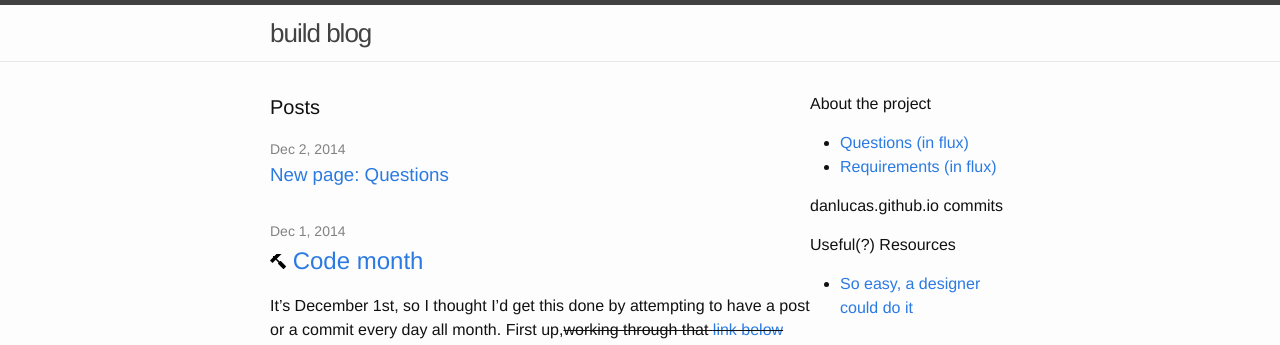
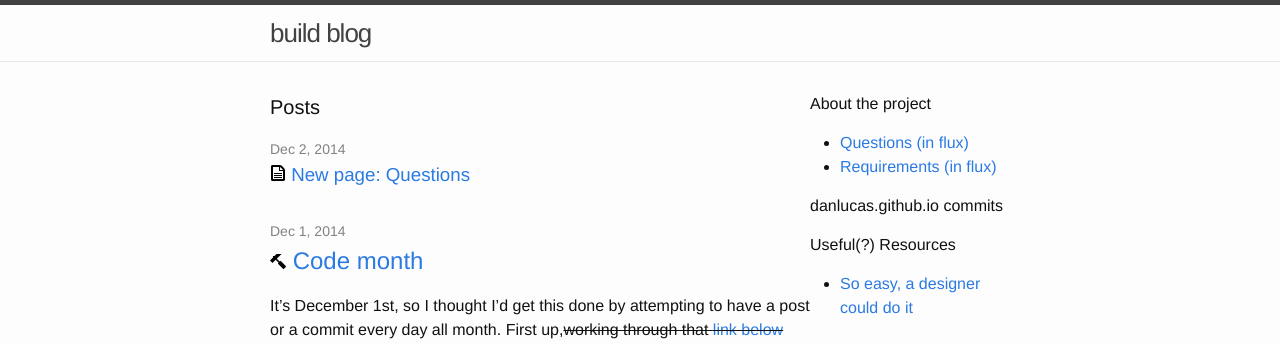
Before and after one commit to danlucas/buildblog, a Jekyll site: the page built from index.html, in a window 1280 px wide. Shown: the top 345 px of the page. Built offline with Jekyll 4.4.1, drawn with Linux system fonts in a browser that asks for light colours.

Commit message:
added a file icon

```diff
--- a/_includes/icons.html
+++ b/_includes/icons.html
@@ -1,5 +1,9 @@
 <svg display="none" version="1.1" xmlns="http://www.w3.org/2000/svg" xmlns:xlink="http://www.w3.org/1999/xlink">
     <defs>
+        <symbol id="icon-file" viewBox="0 0 1024 1024">
+            <title>file</title>
+            <path class="path1" d="M892.118 188.118l-120.234-120.236c-37.338-37.336-111.084-67.882-163.884-67.882h-448c-52.8 0-96 43.2-96 96v832c0 52.8 43.2 96 96 96h704c52.8 0 96-43.2 96-96v-576c0-52.8-30.546-126.546-67.882-163.882zM640 135.562c2.196 0.804 4.452 1.68 6.758 2.636 18.060 7.482 30.598 16.176 34.616 20.194l120.236 120.238c4.018 4.018 12.712 16.554 20.194 34.614 0.956 2.306 1.832 4.562 2.636 6.756h-184.44v-184.438zM832 896h-640v-768h384v256h256v512zM256 512h512v64h-512zM256 640h512v64h-512zM256 768h512v64h-512z"></path>
+        </symbol>
         <symbol id="icon-hammer" viewBox="0 0 1024 1024">
             <title>hammer</title>
             <path class="path1" d="M1009.996 828.976l-301.544-301.544c-18.668-18.668-49.214-18.668-67.882 0l-22.626 22.626-184-184 302.056-302.058h-320l-142.058 142.058-14.060-14.058h-67.882v67.882l14.058 14.058-206.058 206.060 160 160 206.058-206.058 184 184-22.626 22.626c-18.668 18.668-18.668 49.214 0 67.882l301.544 301.544c18.668 18.668 49.214 18.668 67.882 0l113.136-113.136c18.67-18.666 18.67-49.214 0.002-67.882z"></path>
--- a/_sass/_icons.scss
+++ b/_sass/_icons.scss
@@ -19,3 +19,7 @@
 	width: 16px;
 	height: 16px;
 }
+.icon-file {
+	width: 16px;
+	height: 16px;
+}
--- a/index.html
+++ b/index.html
@@ -19,6 +19,9 @@ layout: default
                 </h3>
                 {% elsif post.page-url %}
                 <h3>
+                    <svg class="icon-file">
+                        <use xlink:href="#icon-file"></use>
+                    </svg>
                     <a class="page-link" href="{{ post.page-url }}">{{ post.title }}</a>
                 </h3>
                 {% else %}
```
